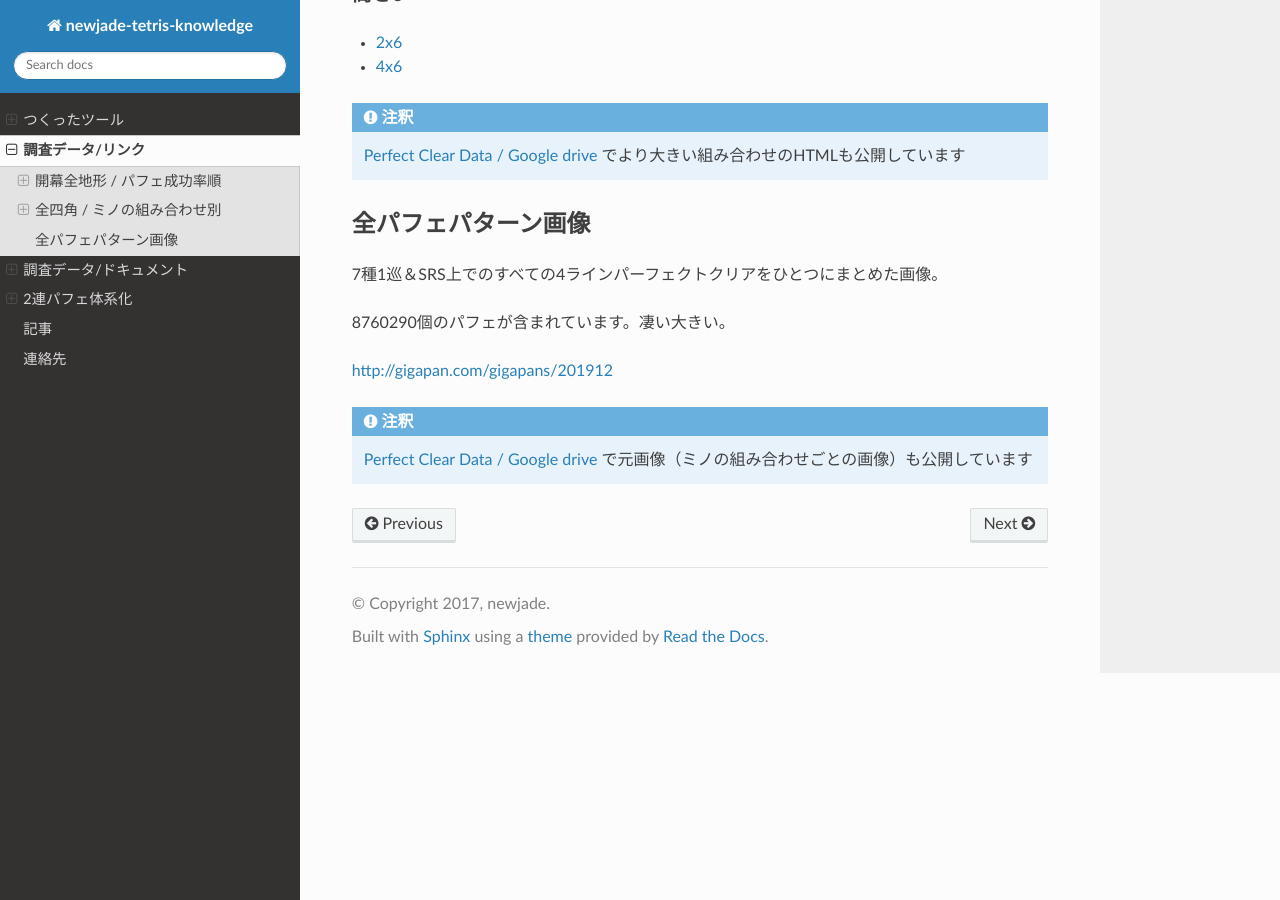
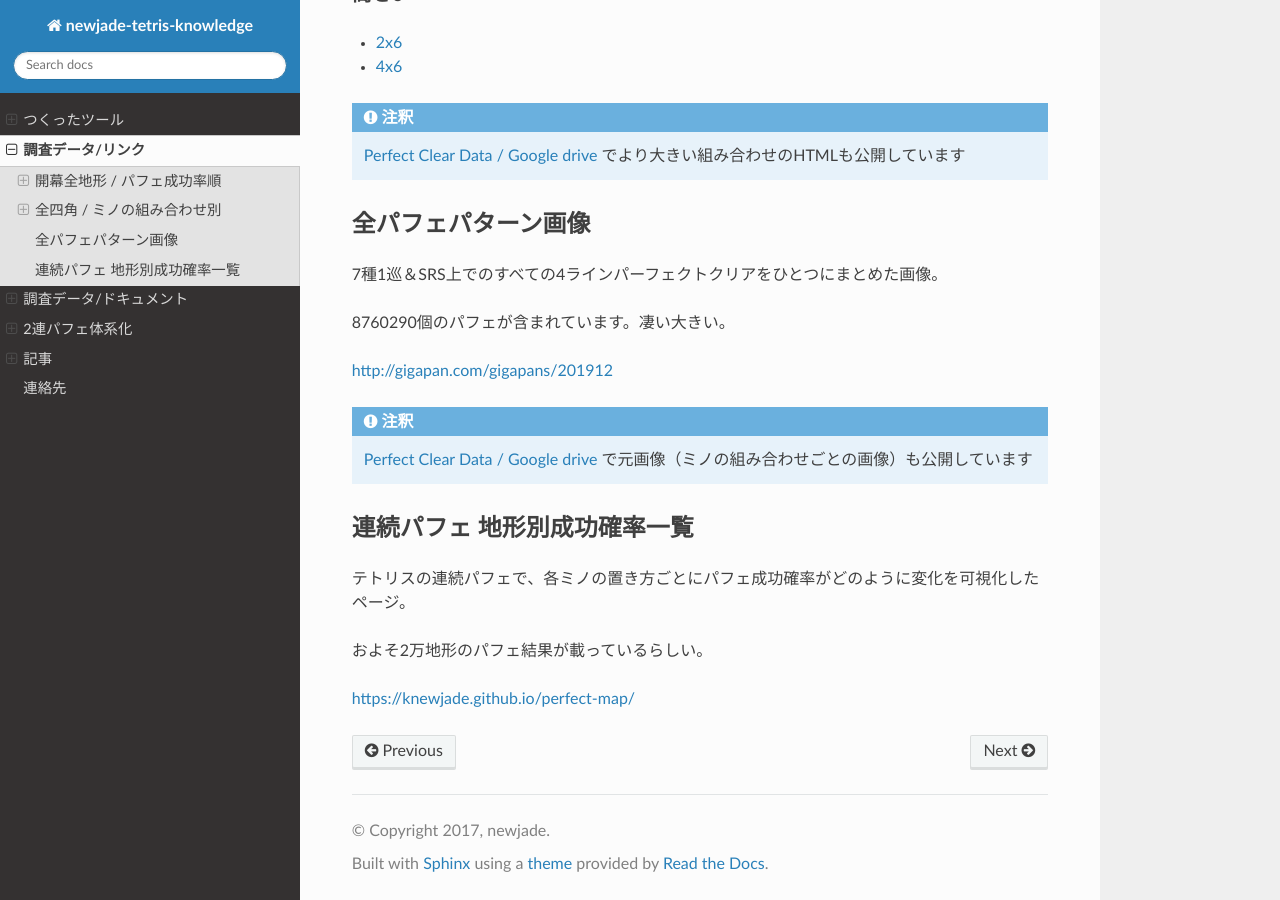
Before and after one commit to knewjade/tetris-knowledge-sphinx, a Sphinx documentation site: the page built from source/publish_links.rst, in a window 1280 px wide and 900 px high, scrolled down 1024 px. Built offline with Sphinx 7.4.7 and the Read the Docs theme 2.0.0, drawn with Linux system fonts in a browser that asks for light colours; pages that are not in the unit, such as notebooks, are missing from menus.

Commit message:
Add article for adventar & perfect-map

```diff
--- a/source/publish_links.rst
+++ b/source/publish_links.rst
@@ -66,3 +66,13 @@ http://gigapan.com/gigapans/201912
 .. note::
 
   :ref:`pc_gdrive` で元画像（ミノの組み合わせごとの画像）も公開しています
+
+
+連続パフェ 地形別成功確率一覧
+===========================================
+
+テトリスの連続パフェで、各ミノの置き方ごとにパフェ成功確率がどのように変化を可視化したページ。
+
+およそ2万地形のパフェ結果が載っているらしい。
+
+https://knewjade.github.io/perfect-map/
```
Also changed, not shown: README.md (+5 -1 lines), source/blogs/index.rst (+15 -3 lines), .travis.yml, 1 other file.
